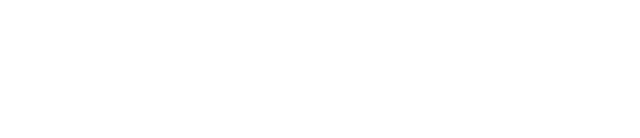
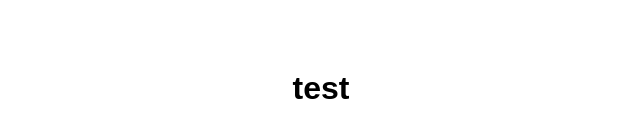
Before and after one commit to wooya03/Here-In-Korea, a React (Create React App) app in the folder src/main/frontend/: page /user/js/LoginMain in a window 1280 px wide. Before the commit this address had no page. Shown: the part 312-450 px from the top of the page, without its empty margins (319-959 px from the left). Built offline with nearby package versions, Linux system fonts and the light colour scheme.

Commit message:
make Loginpage

```diff
--- a/src/main/frontend/src/App.js
+++ b/src/main/frontend/src/App.js
@@ -3,6 +3,7 @@
 import AdminLogin from './admin/js/AdminLogin.js';
 import AdminMain from './admin/js/AdminMain.js';
 import Main from './Main.js';
+import LoginMain from "./user/js/LoginMain";
 
 function App() {
   return (
@@ -13,6 +14,9 @@
         {/* 어드민 페이지 */}
         <Route path="/admin/login" element={<AdminLogin />} />
         <Route path="/admin" element={<AdminMain />} />
+
+      {/* Page Login */}
+          <Route path="/user/js/LoginMain" element={<LoginMain/>}/>
       </Routes>
     </BrowserRouter>
   )
--- /dev/null
+++ b/src/main/frontend/src/user/js/LoginMain.js
@@ -0,0 +1,13 @@
+import React from "react";
+
+class LoginMain extends React.Component {
+    render() {
+        return (
+            <div className="admin-container">
+                <h1>test</h1>
+            </div>
+        )
+    }
+}
+
+export default LoginMain;
```
